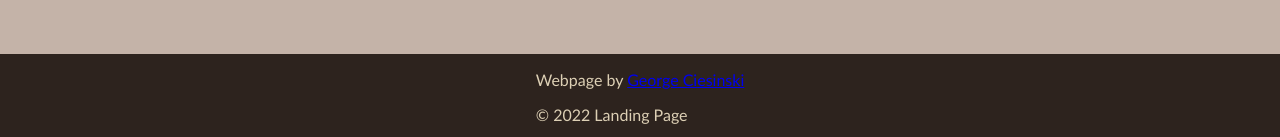
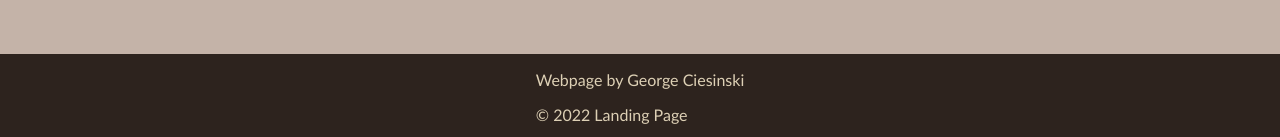
Before and after one commit to GeorgeCiesinski/landing-page, a plain HTML site: page index.html in a window 1280 px wide. Shown: the part 1672-1809 px from the top of the page. Drawn offline with Linux system fonts and the light colour scheme.

Commit message:
Modified footer text
- Removed links temporarily

```diff
--- a/index.html
+++ b/index.html
@@ -118,7 +118,7 @@
     </div>
     <div class="footer">
         <div class="footer-text">
-            <p>Webpage by <span><a href="https://github.com/GeorgeCiesinski">George Ciesinski</a></span></p>
+            <p>Webpage by George Ciesinski</p>
             <p>&copy; 2022 Landing Page</p>
         </div>
     </div>
```
Also changed, not shown: css/style.css, scss/custom.scss (line endings or trailing spaces).
